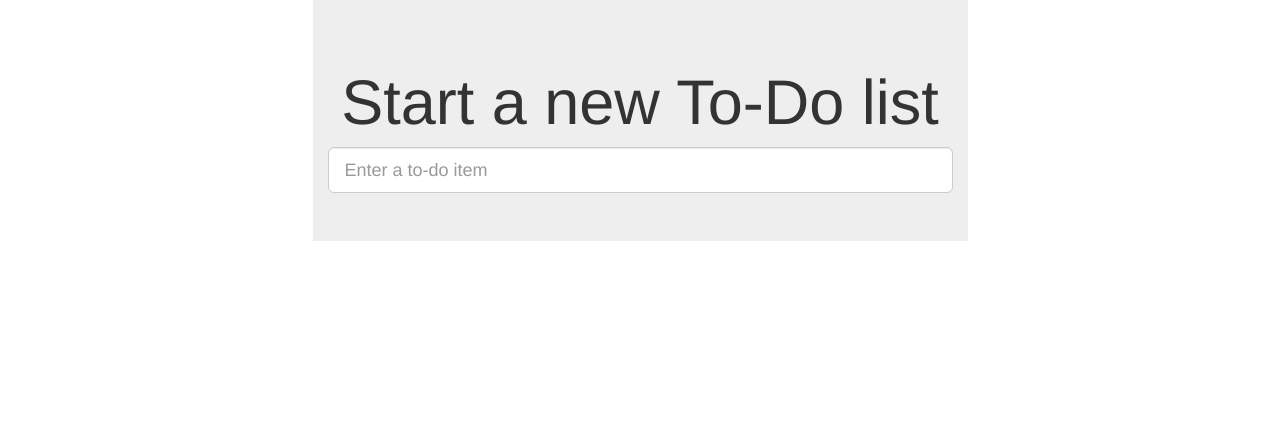
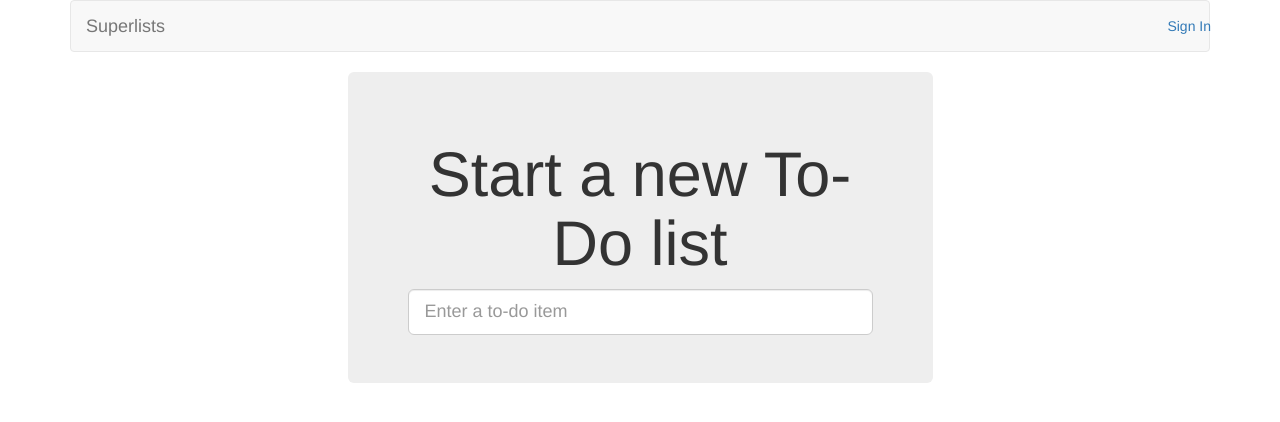
Before and after one commit to root1alex/to-do-list, a Django app: page / in a window 1280 px wide. Shown: the top 422 px of the page. Run offline with Django 3.2, Linux system fonts and the light colour scheme; some libraries are stand-ins or nearby versions.

Commit message:
id_login id_logout, navbar in base.html

```diff
--- a/functional_tests/test_login.py
+++ b/functional_tests/test_login.py
@@ -26,7 +26,7 @@ class LoginTest(FunctionalTest):
         # Edith goes to the awesome superlists spike
         # and notices a "Sign in" link for the first time.
         self.browser.get(self.server_url)
-        self.browser.find_element_by_id('login').click()
+        self.browser.find_element_by_id('id_login').click()
 
         # A Persona login box appears
         self.switch_to_new_window('Mozilla Persona')
@@ -42,6 +42,6 @@ class LoginTest(FunctionalTest):
         self.switch_to_new_window('To-Do')
 
         # She can see that she is logged in
-        self.wait_for_element_with_id('logout')
+        self.wait_for_element_with_id('id_logout')
         navbar = self.browser.find_element_by_css_selector('.navbar')
         self.assertIn('edith@mockmyid.com', navbar.text)
--- a/lists/templates/base.html
+++ b/lists/templates/base.html
@@ -9,7 +9,12 @@
     <link href="/static/base.css" rel="stylesheet">
   </head>
   <body>
-  <div class="conteiner">
+  <div class="container">
+
+    <nav class="navbar navbar-default" role="navigation">
+      <a class="navbar-brand" href="/">Superlists</a>
+      <a class="btn navbar-btn navbar-right" id="id_login" href="#">Sign In</a>
+    </nav>
 
     <div class="row">
       <div class="col-md-6 col-md-offset-3 jumbotron">
```
